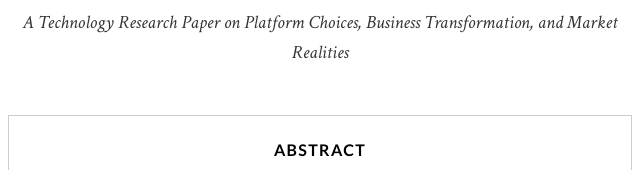
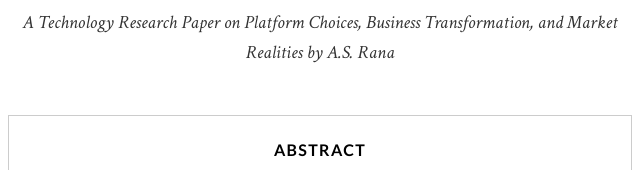
Before and after one commit to ankushsrana/ankushsrana-technical-paper-from-equipment-sales-to-digital-services, a plain HTML site: page index.html in a window 1280 px wide. Shown: the part 195-365 px from the top of the page, 320-960 px from the left. Drawn offline with Linux system fonts and the light colour scheme.

Commit message:
Update index.html
author credits in the subtile added

```diff
--- a/index.html
+++ b/index.html
@@ -316,7 +316,7 @@
 <body>
     <!-- Title -->
     <h1>The Digital Mandate: Why Industrial Enterprises Must Transform From Equipment Sales to Digital Services</h1>
-    <p class="subtitle">A Technology Research Paper on Platform Choices, Business Transformation, and Market Realities</p>
+    <p class="subtitle">A Technology Research Paper on Platform Choices, Business Transformation, and Market Realities by A.S. Rana</p>
 
     <!-- Abstract -->
     <div class="abstract">
```
